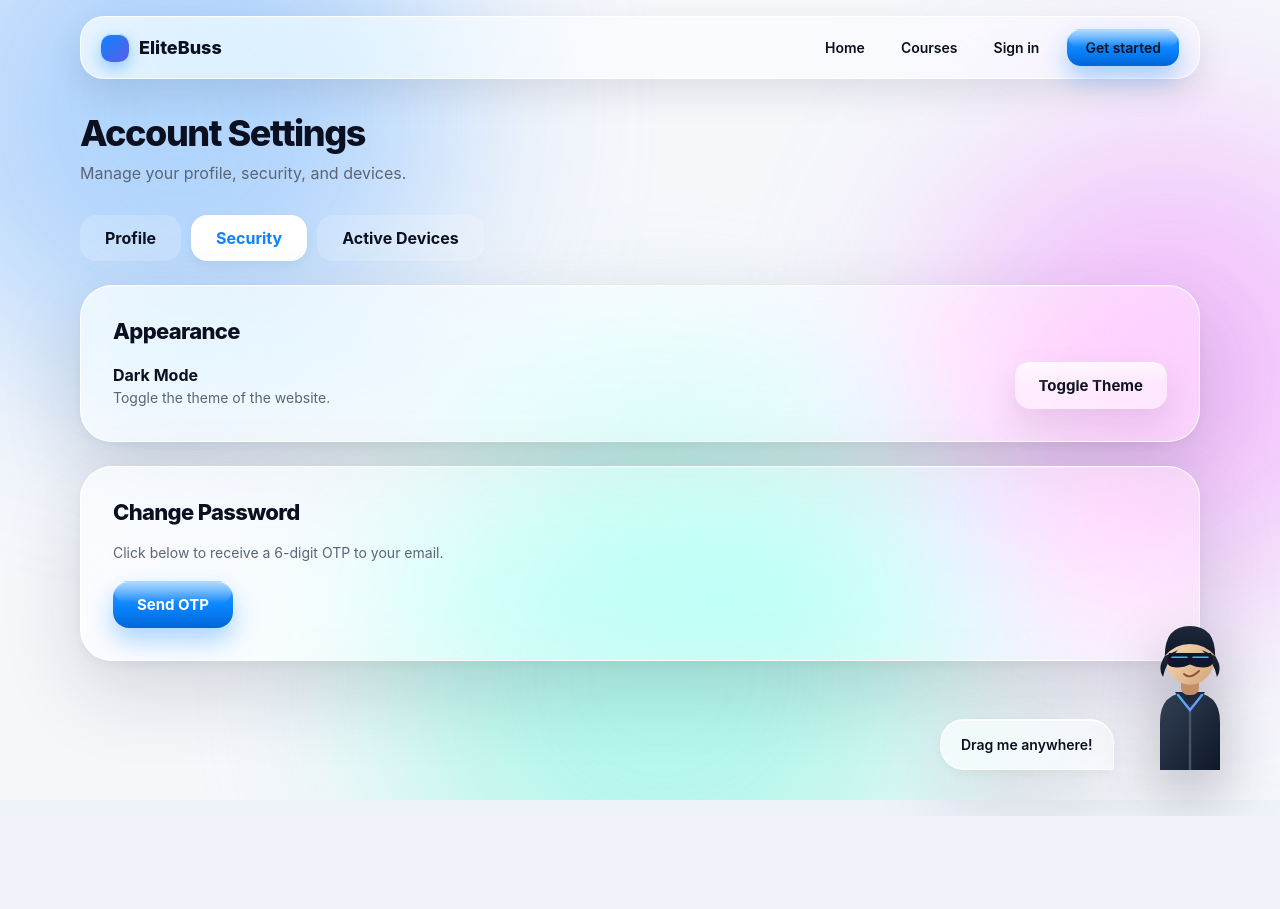
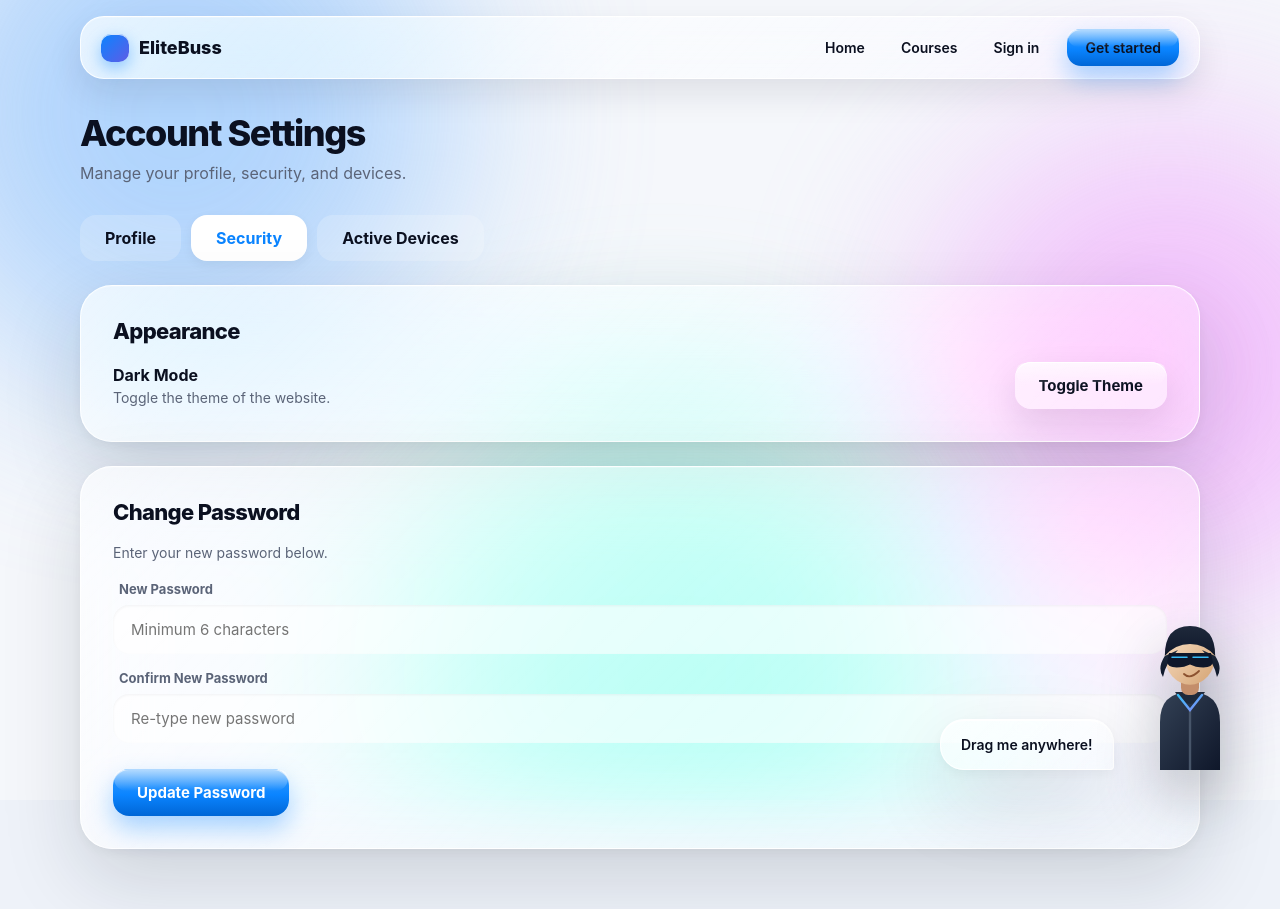
Before and after one commit to rautsid55-dot/elitebuss, a Django app: template core/templates/core/settings.html in a window 1280 px wide, after a click on "Security". Before the commit the page ends 816 px from the top, so only its background shows below. Run offline with Django 4.2, Linux system fonts and the light colour scheme; the template is opened without the code that fills it: values that come from a table or form of the project are taken from there, others are empty; tables that the repository leaves empty hold one stand-in row (values such as "Sample post").

Commit message:
Removed OTP system, simplified password change

```diff
--- a/core/templates/core/settings.html
+++ b/core/templates/core/settings.html
@@ -41,23 +41,14 @@
 
     <div class="glass" style="padding:32px;">
         <h2 style="margin-top:0; font-size:22px; font-weight:800;">Change Password</h2>
-        {% if not request.session.password_reset_otp %}
-            <p class="muted" style="margin-bottom:20px; font-size:14px;">Click below to receive a 6-digit OTP to your email.</p>
-            <form method="POST">
-                {% csrf_token %}
-                <input type="hidden" name="action" value="request_otp">
-                <button type="submit" class="btn">Send OTP</button>
-            </form>
-        {% else %}
-            <p class="muted" style="margin-bottom:20px; font-size:14px;">We sent a code to your email. Enter it below to reset your password.</p>
-            <form method="POST">
-                {% csrf_token %}
-                <input type="hidden" name="action" value="verify_otp">
-                <div class="form-group"><label>Enter 6-Digit OTP</label><input type="text" name="otp" placeholder="123456" maxlength="6" required style="letter-spacing:8px; text-align:center; font-size:20px;"></div>
-                <div class="form-group"><label>New Password</label><input type="password" name="new_password" required></div>
-                <button type="submit" class="btn" style="margin-top:10px;">Update Password</button>
-            </form>
-        {% endif %}
+        <p class="muted" style="margin-bottom:20px; font-size:14px;">Enter your new password below.</p>
+        <form method="POST">
+            {% csrf_token %}
+            <input type="hidden" name="action" value="change_password">
+            <div class="form-group"><label>New Password</label><input type="password" name="new_password" required minlength="6" placeholder="Minimum 6 characters"></div>
+            <div class="form-group"><label>Confirm New Password</label><input type="password" name="confirm_password" required minlength="6" placeholder="Re-type new password"></div>
+            <button type="submit" class="btn" style="margin-top:10px;">Update Password</button>
+        </form>
     </div>
 </div>
 
@@ -101,12 +92,8 @@
     </div>
 </div>
 
-<!-- Add some extra CSS specifically to clean up the tabs -->
 <style>
-    .settings-tab {
-        padding: 12px 24px; border-radius: 16px; font-weight: 700; cursor: pointer;
-        background: rgba(255,255,255,.2); border: 1px solid transparent; transition: all .2s;
-    }
+    .settings-tab { padding: 12px 24px; border-radius: 16px; font-weight: 700; cursor: pointer; background: rgba(255,255,255,.2); border: 1px solid transparent; transition: all .2s; }
     .settings-tab:hover { background: rgba(255,255,255,.4); }
     .settings-tab.active { background: #fff; color: #0a84ff; border-color: rgba(255,255,255,.9); box-shadow: 0 4px 12px rgba(0,0,0,.05); }
     body.dark-mode .settings-tab.active { background: rgba(255,255,255,.1); border-color: rgba(255,255,255,.2); color: #60a5fa; }
@@ -126,10 +113,5 @@
         document.body.classList.toggle('dark-mode');
         localStorage.setItem('theme', document.body.classList.contains('dark-mode') ? 'dark' : 'light');
     }
-    {% if request.session.password_reset_otp %}
-    document.addEventListener("DOMContentLoaded", function() {
-        document.querySelectorAll('.settings-tab')[1].click();
-    });
-    {% endif %}
 </script>
 {% endblock %}
```
